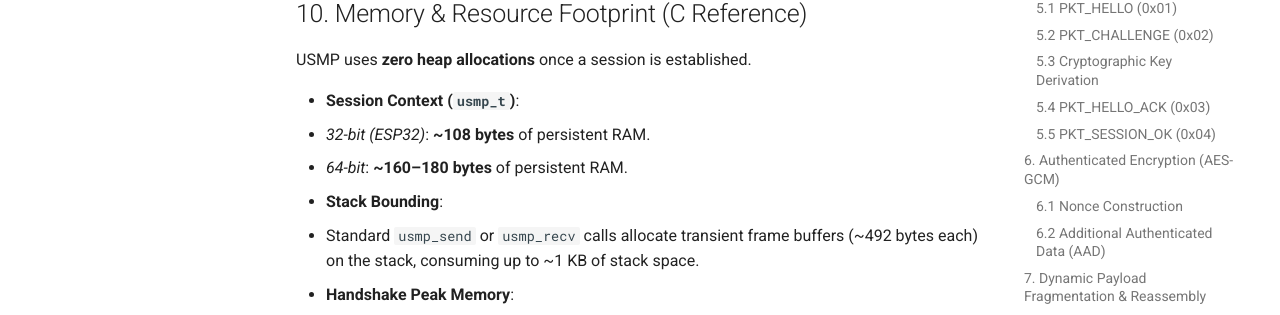
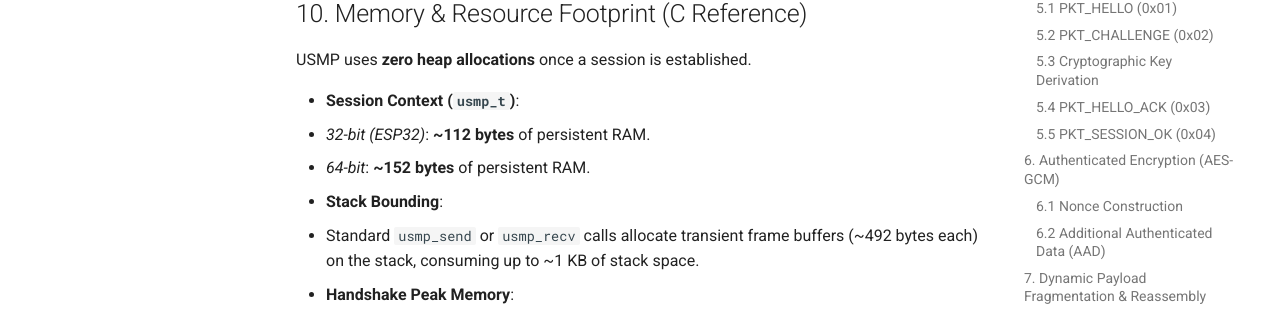
Before and after one commit to metaloomlabs/usmp, an MkDocs documentation site: the page built from docs/spec.md, in a window 1280 px wide and 900 px high, scrolled down 6485 px. Shown: the part 310-625 px from the top of the window. Built offline with MkDocs 1.6.1 and Material for MkDocs 9.7.7, drawn with Linux system fonts in a browser that asks for light colours; comment, search, counter and statistics services are not loaded.

```diff
--- a/docs/spec.md
+++ b/docs/spec.md
@@ -197,8 +197,8 @@ When a session terminates due to an error, a `PKT_ERROR` frame is defined to car
 USMP uses **zero heap allocations** once a session is established.
 
 * **Session Context (`usmp_t`)**:
-  * *32-bit (ESP32)*: **~108 bytes** of persistent RAM.
-  * *64-bit*: **~160–180 bytes** of persistent RAM.
+  * *32-bit (ESP32)*: **~112 bytes** of persistent RAM.
+  * *64-bit*: **~152 bytes** of persistent RAM.
 * **Stack Bounding**:
   * Standard `usmp_send` or `usmp_recv` calls allocate transient frame buffers (~492 bytes each) on the stack, consuming up to ~1 KB of stack space.
 * **Handshake Peak Memory**:
```
Also changed, not shown: docs/ports/esp32.md (+1 -1 lines).
